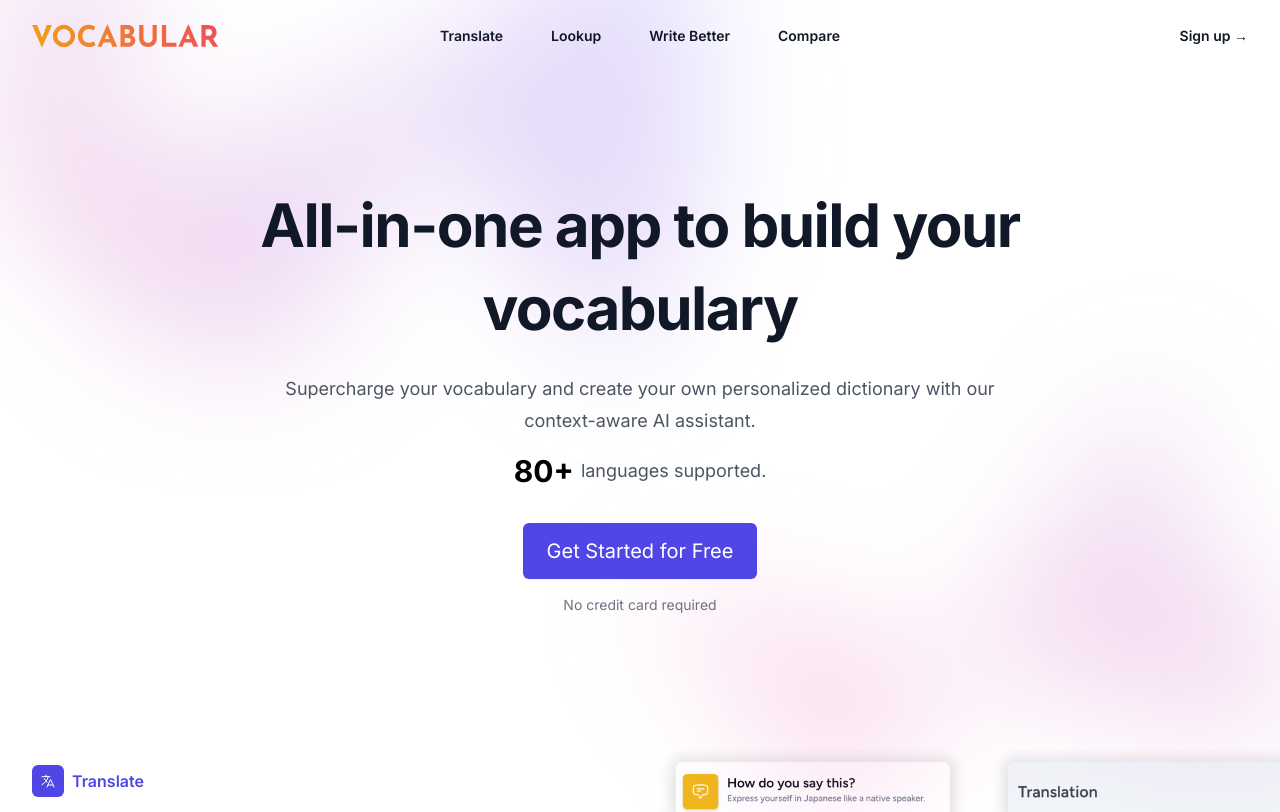
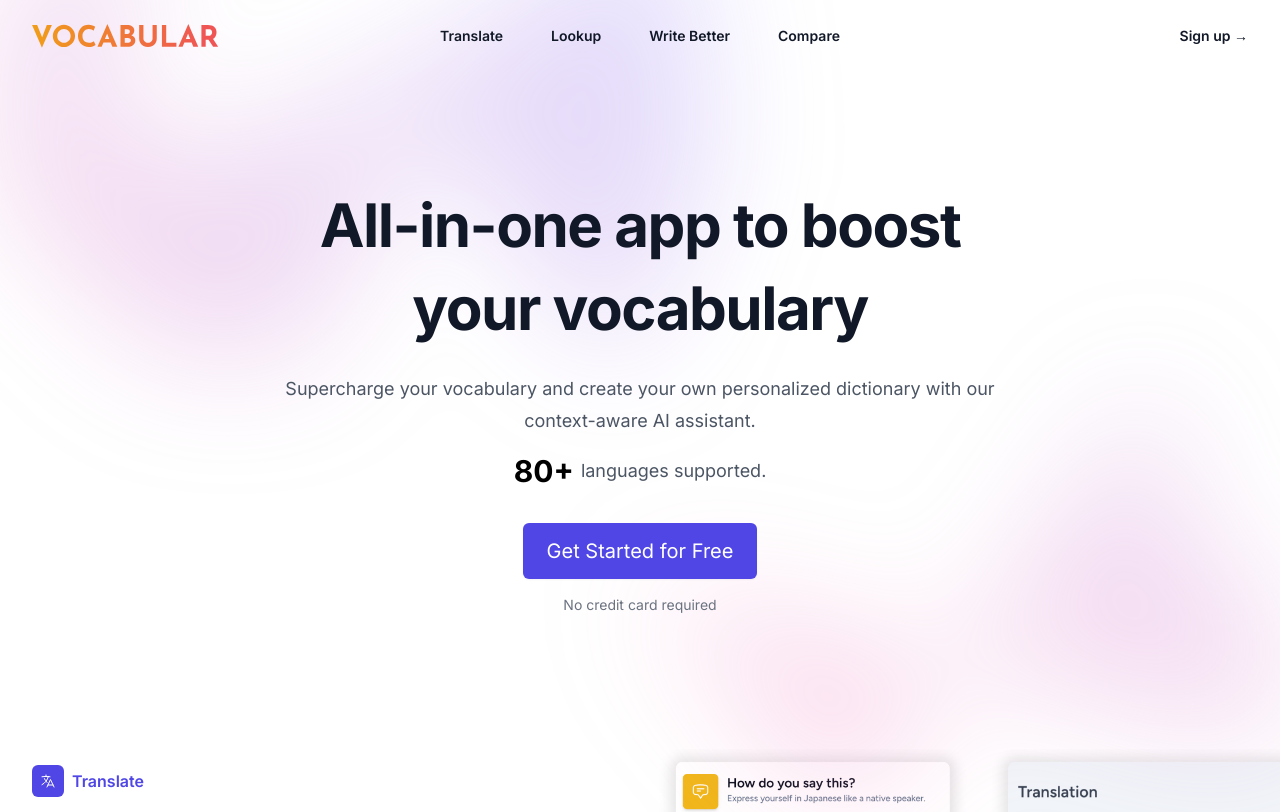
Before and after one commit to avosalmon/vocabular-landing-page, a Next.js app: page / in a window 1280 px wide. Shown: the top 812 px of the page. Built offline with nearby package versions, Linux system fonts and the light colour scheme.

Commit message:
update tagline

```diff
--- a/src/app/page.tsx
+++ b/src/app/page.tsx
@@ -138,7 +138,7 @@ export default function Home() {
           <div className="mx-auto max-w-7xl px-6 lg:px-8">
             <div className="mx-auto max-w-3xl text-center">
               <h1 className="text-4xl font-bold tracking-tight text-gray-900 sm:text-6xl sm:leading-snug">
-                All-in-one app to build your vocabulary
+                All-in-one app to boost your vocabulary
               </h1>
               <p className="mt-6 text-lg leading-8 text-gray-600">
                 Supercharge your vocabulary and create your own personalized
```
